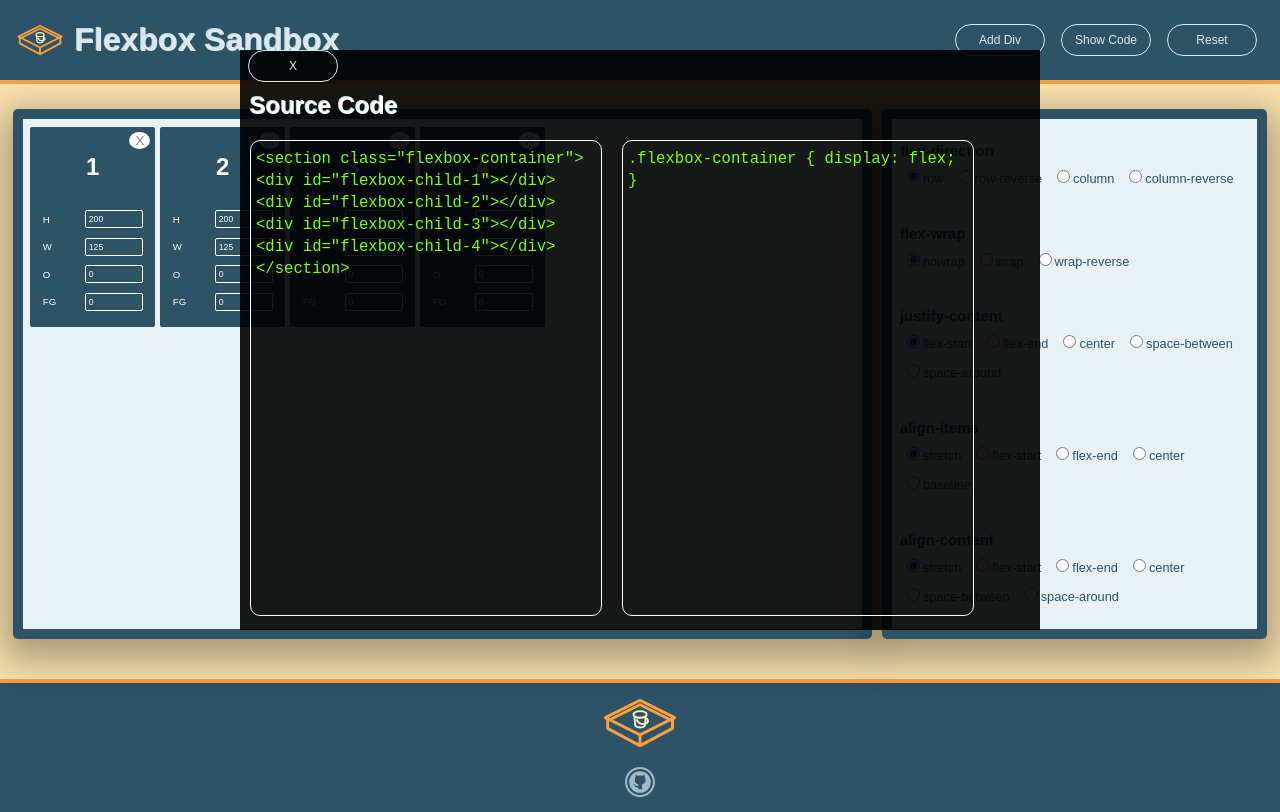
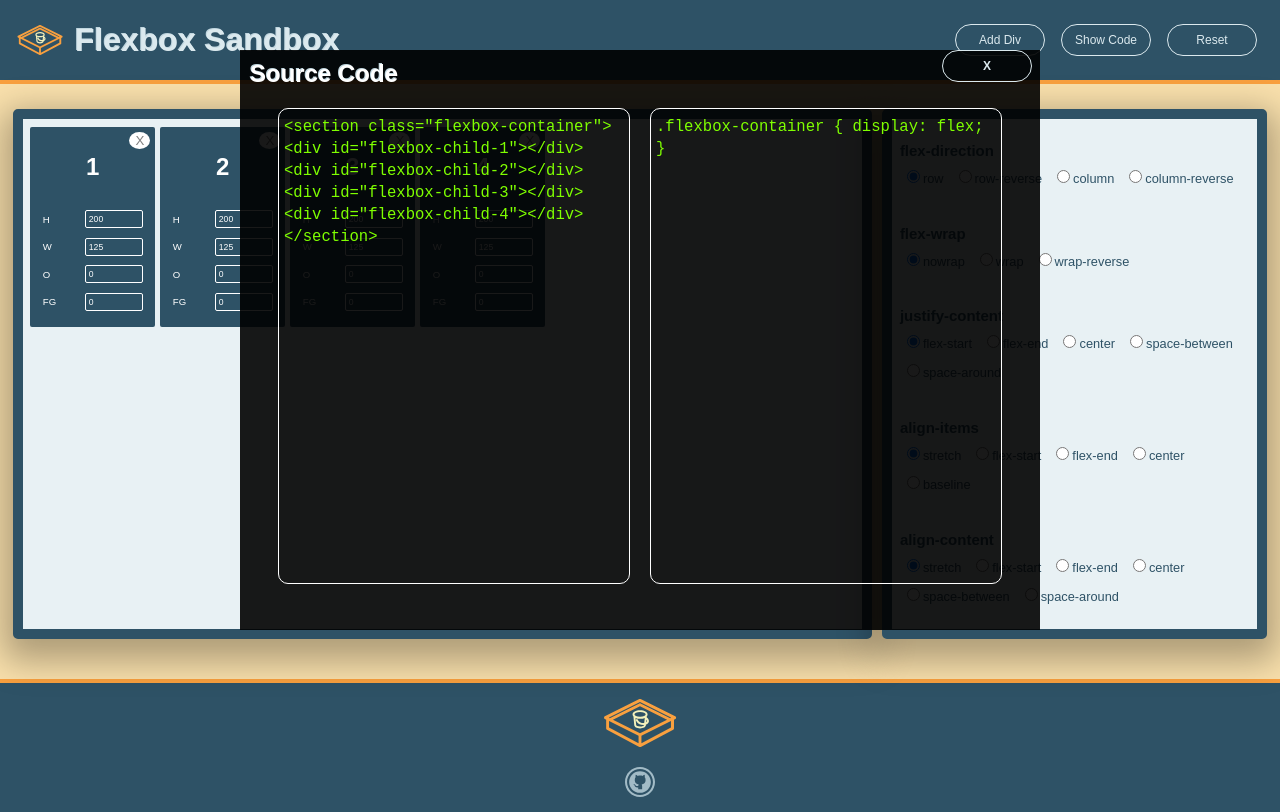
Before and after one commit to marissa27/flex-sandbox, a React (Create React App) app: page / in a window 1280 px wide. Both pictures are taken after a click on the button "Show Code". Built offline with nearby package versions, Linux system fonts and the light colour scheme; a web font is replaced by a local one.

Commit message:
Move button on show code to right corner

```diff
--- a/src/components/showCode.css
+++ b/src/components/showCode.css
@@ -5,7 +5,7 @@
   left: 0;
   right: 0;
   width: 90%;
-  height: 90%;
+  height: 85%;
   max-width: 800px;
   max-height: 580px;
   margin: 0 auto;
@@ -31,8 +31,16 @@
 
 .code-wrapper {
   display: flex;
+  justify-content: center;
   width: 100%;
   height: 100%;
+}
+
+.toggle--btn {
+  float: right;
+  margin-top: 15px;
+  font-size: 1em;
+  font-weight: bold;
 }
 
 code {
```
